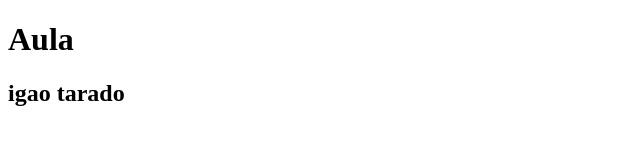
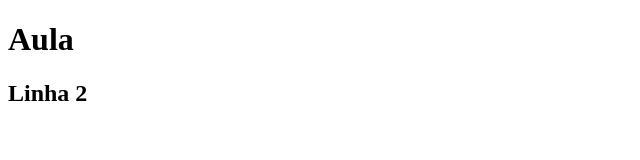
Before and after one commit to hygormonteiro99/Topicos, a plain HTML site: page index.html in a window 1280 px wide. Shown: the full height of the page, 0-640 px from the left. Drawn offline with Linux system fonts and the light colour scheme.

Commit message:
Update index.html

```diff
--- a/index.html
+++ b/index.html
@@ -7,6 +7,6 @@
 </head>
 <body>
     <h1>Aula</h1>
-        <h2>igao tarado</h2>
+        <h2>Linha 2 </h2>
 </body>
 </html>
```
